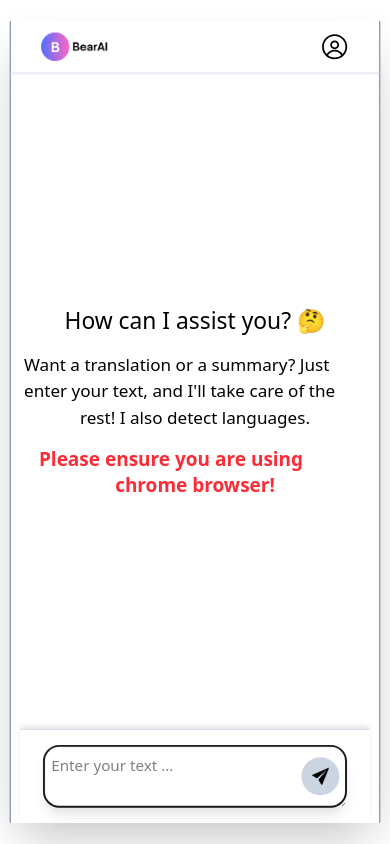
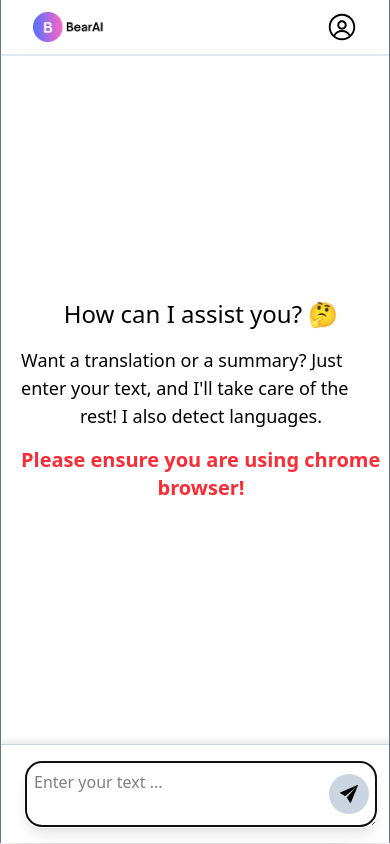
Before and after one commit to J9-tops/hng12-stage3-ai-text-processor, a React (Vite) app: page / in a window 390 px wide. Built offline with nearby package versions, Linux system fonts and the light colour scheme.

Commit message:
style: added responsive layouts

```diff
--- a/src/components/ChatArea.tsx
+++ b/src/components/ChatArea.tsx
@@ -8,7 +8,7 @@ const ChatArea = () => {
 
   return (
     <section
-      className="mdlg:w-full flex-1 overflow-x-hidden overflow-y-auto px-5 py-4 lg:h-[calc(100vh-56px-100px)]"
+      className="mdlg:w-full h-[calc(100vh-56px-100px)] flex-1 overflow-x-hidden overflow-y-auto px-5 py-4"
       aria-labelledby="chat area"
       tabIndex={0}
       role="region"
--- a/src/components/RootLayout.tsx
+++ b/src/components/RootLayout.tsx
@@ -3,9 +3,9 @@ import Header from "./Header";
 
 const RootLayout = () => {
   return (
-    <div className="root-layout mx-auto flex h-screen w-screen max-w-[80rem] flex-col border-r border-l border-solid border-slate-500 shadow-2xl">
+    <div className="root-layout mx-auto flex w-screen max-w-[80rem] flex-col overflow-hidden border-r border-l border-solid border-slate-500 shadow-2xl">
       <Header />
-      <div className="flex flex-1 lg:block">
+      <div className="flex lg:block">
         <Outlet />
       </div>
     </div>
--- a/src/index.css
+++ b/src/index.css
@@ -14,17 +14,8 @@
 
 body {
   height: 100vh;
-  max-height: 100vh;
-  overflow: hidden;
-  display: flex;
-  justify-content: center;
-  align-items: center;
-}
-
-@media screen and (max-width: 900px) {
-  .root-layout {
-    transform: scale(0.95);
-  }
+  overflow-x: hidden;
+  overflow-y: clip;
 }
 
 .last-center {
--- a/src/pages/ChatLayout.tsx
+++ b/src/pages/ChatLayout.tsx
@@ -3,7 +3,7 @@ import Input from "../components/Input";
 
 const ChatLayout = () => {
   return (
-    <main className="mx-auto flex w-[95%] flex-col md:w-full">
+    <main className="mx-auto flex flex-1 flex-col md:w-full">
       <div className="flex flex-1 overflow-y-auto lg:h-full lg:flex-auto">
         <Outlet />
       </div>
```
